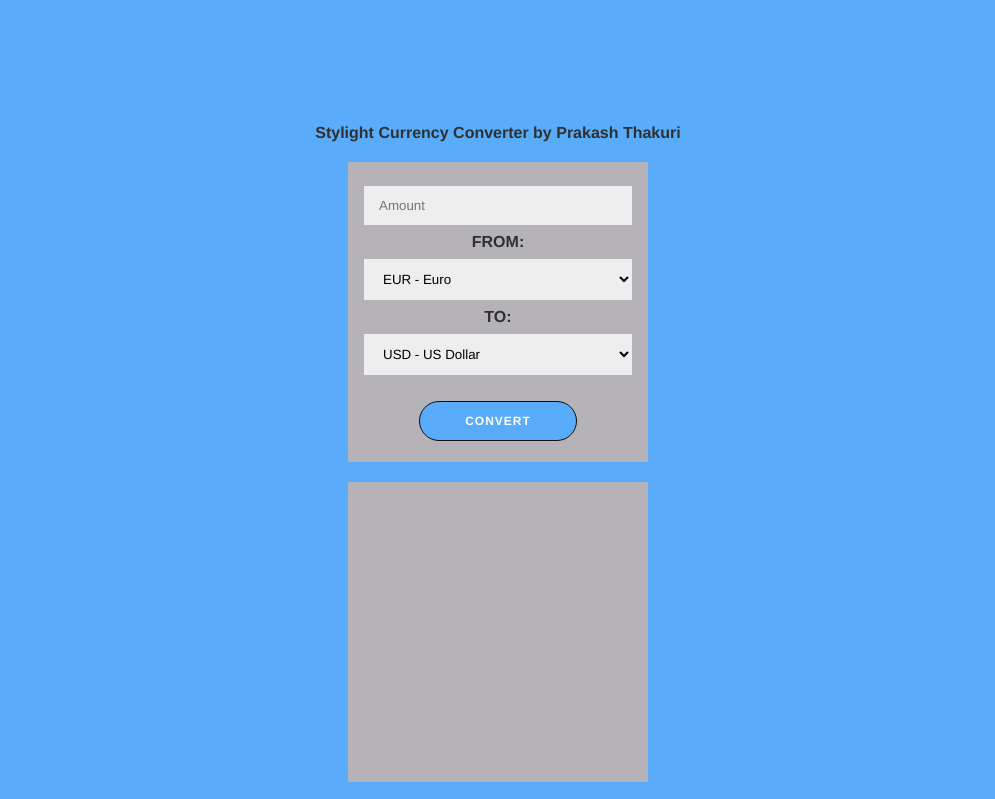
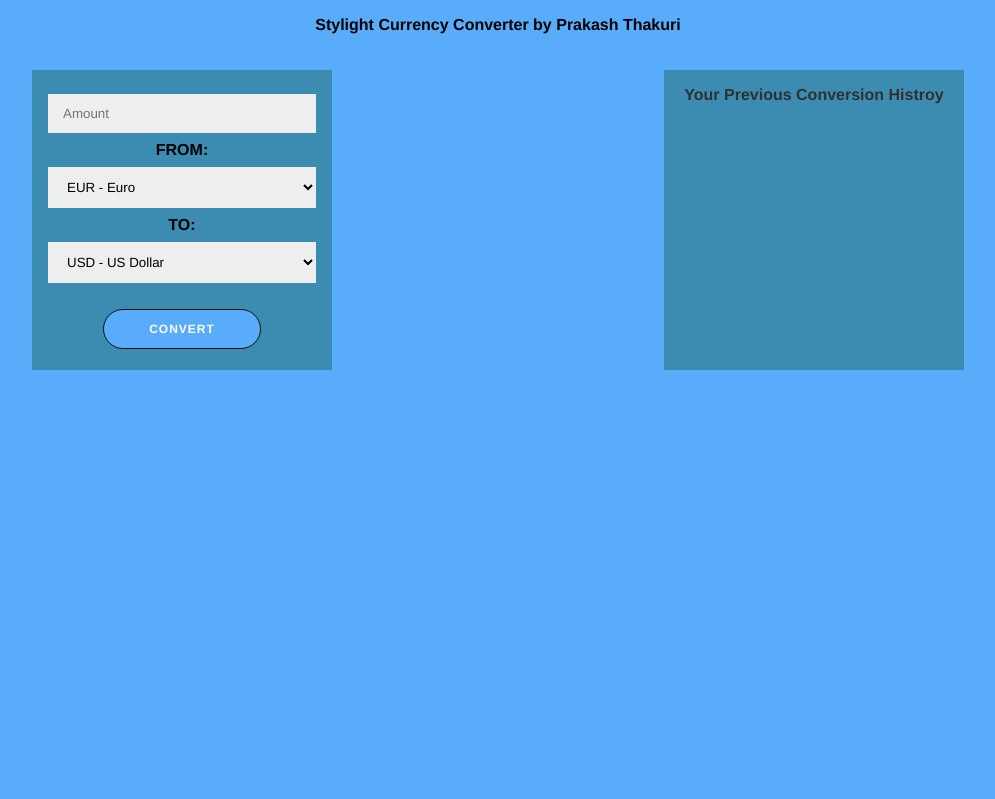
Before and after one commit to prakashthakuri/currency-convertor-stylight, a plain HTML site: page index.html in a window 1280 px wide. Shown: the top 799 px of the page, without its empty margins (142-1137 px from the left). Drawn offline with nearby package versions, Linux system fonts and the light colour scheme.

Commit message:
Mobile Responsive and div toggle for resultdiv

```diff
--- a/index.html
+++ b/index.html
@@ -5,7 +5,10 @@
         <link rel="stylesheet" href="styles.css">
     </head>
     <body>
-        <p>Stylight Currency Converter by Prakash Thakuri</p>
+            <p class="head"> Stylight Currency Converter by Prakash Thakuri</p>
+
+
+   <div class="main">
 
 
     <div class="convertor-form">
@@ -45,7 +48,13 @@
         </div>
 
         <!-- History div -->
-            <div id="history"></div>
+        <div id="history">
+            <label> Your Previous Conversion Histroy</label>
+        </div>
+
+
+   </div>
+
 
 
         <!-- Use the `axios` library for making Ajax requests. -->
--- a/scripts.js
+++ b/scripts.js
@@ -9,6 +9,10 @@ const apiurl = "http://data.fixer.io/api/latest/"; // Api URL with its endpoint(
 
 let convert = document.getElementById("convert"); // button
 let history = document.getElementById("history");
+const resultDiv = document.getElementById("result-div");
+ //DIv Toogle
+ resultDiv.style.display = "none";
+
 //responsedate is the value fetched from axios, amount is the value input by the user,
 //initial currencya and exchange currency is the exchange currency desired by the user
 function getConversion(responseData, amount, initialCurrency, exchangeCurrency) {
@@ -37,9 +41,6 @@ function getConversion(responseData, amount, initialCurrency, exchangeCurrency)
     convertedAmount +
     "</strong>";
 
-
-
-
   //Getting the TimeStamp for the history
   console.log(responseData.timestamp);
   var newDate = new Date(responseData.timestamp * 1000); //converting timestamp to millisecond and initializing new Date object
@@ -53,38 +54,33 @@ function getConversion(responseData, amount, initialCurrency, exchangeCurrency)
     year + "-" + month + "-" + date + " " + hours + ":" + minutes + ":" + seconds;
   console.log(date);
 
-  if(amount == ""){
-    document.getElementById("result").innerHTML = "Please enter the amount greater than 0.1"; // error message if the amount is 0 or null
-  }
-  else{
+  if (amount == "") {
+    document.getElementById("result").innerHTML =
+      "Please enter the amount greater than 0.1"; // error message if the amount is 0 or null
+  } else {
     document.getElementById("result").innerHTML = result; //Rendering the Converted Amount
 
-  document.getElementById("date").innerHTML = "<br>as of <br> " + date; // Rendering date
-  document.getElementById("conv").innerHTML = initialCurrency + " to " + exchangeCurrency+" Conversion";
-
-
+    document.getElementById("date").innerHTML = "<br>as of <br> " + date; // Rendering date
+    document.getElementById("conv").innerHTML =
+      initialCurrency + " to " + exchangeCurrency + " Conversion";
+    localStorage();
   }
-
+}
+function localStorage() {
   //Storage using localStorage
   const key = amount;
   const value = convertedAmount;
-  console.log(key, value)
-  if(key && value) {
-    localStorage.setItem(key, value)
+  console.log(key, value);
+  if (key && value) {
+    localStorage.setItem(key, value);
 
+    for (let i = 0; i < 10; i++) {
+      const key = localStorage.key(i);
+      const value = localStorage.getItem(key);
 
-    for(let i = 0; i < 10; i++){
-
-      const key = localStorage.key(i);
-      const value= localStorage.getItem(key);
-
-
-      history.innerHTML += `${initialCurrency} ${key} is equivalent to ${exchangeCurrency} ${value} <br/>`
-      // history.innerHTML +=`${key} ${value}<br/>`
+      history.innerHTML += `${initialCurrency} ${key} is equivalent to ${exchangeCurrency} ${value} <br/>`;
     }
   }
-
-
 }
 // Mathematical Conversion of the currency
 
@@ -96,7 +92,9 @@ function AxiosAPI() {
   let amount = document.getElementById("amount").value;
   let initialCurrency = document.getElementById("initialCurrency").value; // This variable gets the currency you want to convert to.
   let exchangeCurrency = document.getElementById("exchangeCurrency").value; // this variable gets the value of the currency you want to convert to
-
+  if(resultDiv.style.display == "none") {
+    resultDiv.style.display ='block';
+  }
 
   axios
     .get(
--- a/styles.css
+++ b/styles.css
@@ -10,7 +10,7 @@
 :root {
     --fw-reg: 300;
     --fw-bold: 3em;
-    --clr-light: #b5b2b8;
+    --clr-light: #3c8cb1;
     --clr-dark: #303030;
     --clr-accent: #58ACFA;
     --fs-body:2rem;
@@ -24,24 +24,58 @@ html{
 
 body {
     background: var(--clr-accent);
-    color: var(--clr-dark);
     font-size: var(--fw-reg);
     justify-content: center;
     align-items: center;
     font-weight: bold;
-    padding: 100px 0 25px;
     text-align: center;
+
 }
 
-div {
+.main{
+    display: grid;
+    grid: 'convertor-form '
+            'result-div '
+            'history';
+    grid-auto-flow: dense;
+
+}
+@media only screen and (min-width: 868px){
+    .main {
+    grid-template-columns: none;
+    grid-template-areas:
+            'convertor-form result-div  '
+            'history history';
+   max-width: 100%;
+   /* justify-content: space-between; */
+   /* padding: 20px; */
+    }
+}
+
+@media only screen and (min-width: 1200px){
+    .main {
+
+    display: flex;
+    grid-template-columns: none;
+    grid-template-areas:
+            'convertor-form result-div history  '
+            'convertor-form result-div history  ';
+    max-width: 100%;
+    justify-content: space-between;
+    /* padding: 20px; */
+    }
+}
+
+div:not(.main) {
     height: 300px;
     width: 100%;
-    background: var(--clr-light);
+    background-color: var(--clr-light);
     display: block;
     margin: 20px auto;
     max-width: 300px;
     padding: 1rem;
 }
+
 
 button {
     border-radius: 20px;
```
Lines whose indentation alone changed are shown as unchanged.
